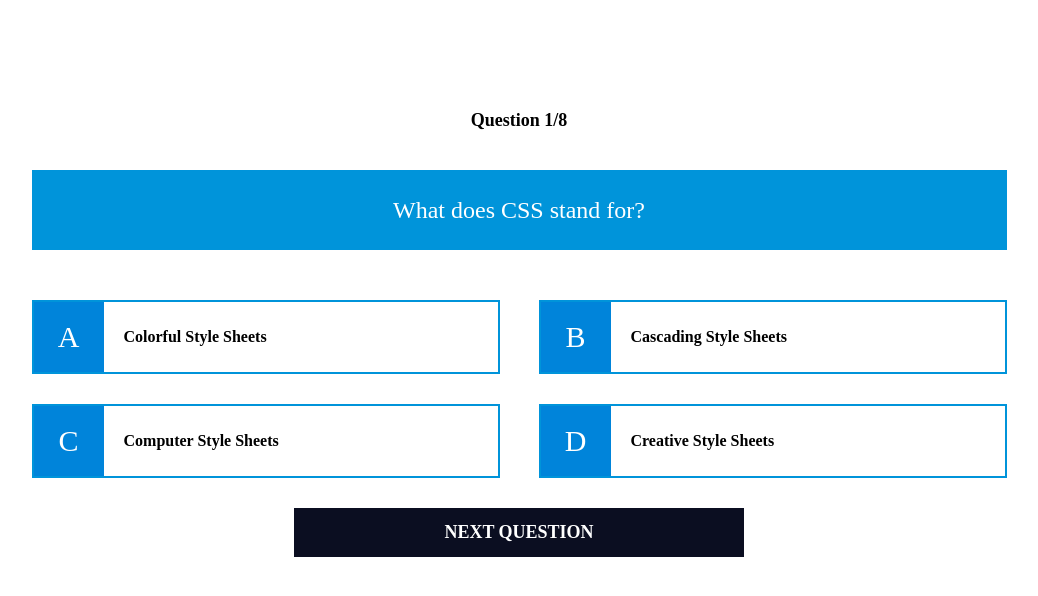
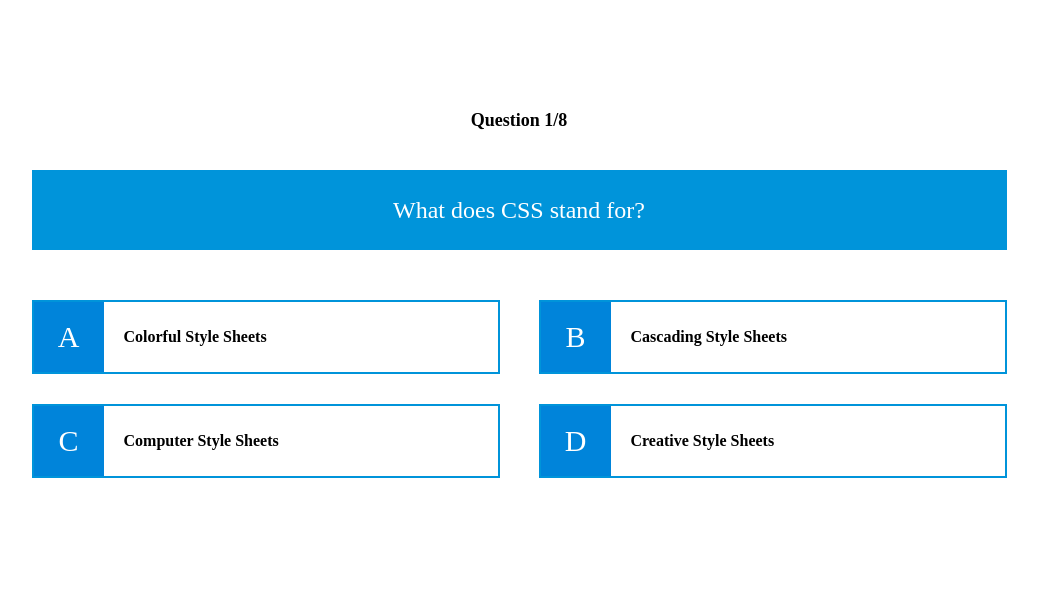
Before and after one commit to OnoprienkoArtem/quiz-angular, an Angular app: page / in a window 1280 px wide. Shown: the top 596 px of the page, without its empty margins (121-1159 px from the left). Built offline with nearby package versions, Linux system fonts and the light colour scheme.

Commit message:
disabled next button

```diff
--- a/src/app/quiz/quiz.component.html
+++ b/src/app/quiz/quiz.component.html
@@ -14,7 +14,9 @@
     <div>
       <div class="score">Question {{ quizService.currentQuestionIndex() + 1 }}/{{ quizService.questions().length }}</div>
       <quiz-question />
-      <div class="next-button" (click)="quizService.goToNextQuestion()">Next question</div>
+      @if (quizService.currentAnswer()) {
+        <div class="next-button" (click)="quizService.goToNextQuestion()">Next question</div>
+      }
     </div>
   }
 </div>
```
